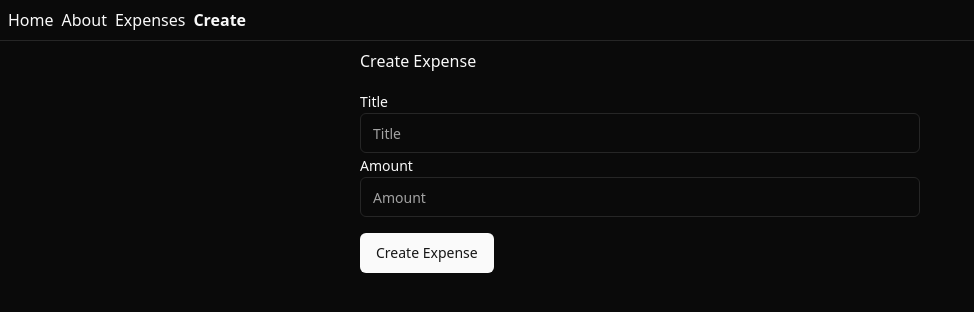
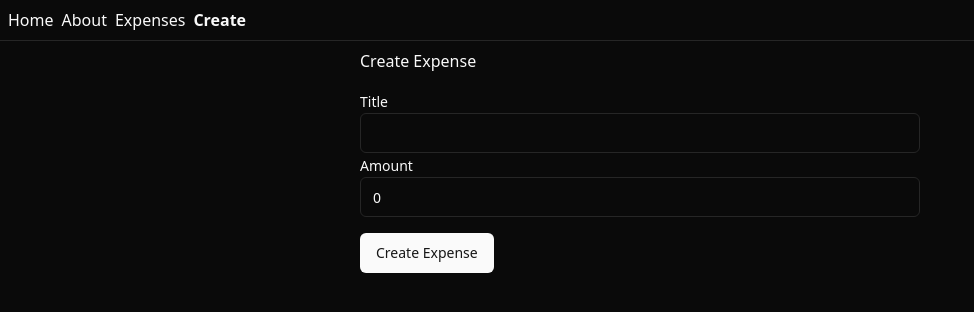
Before and after one commit to rizkyrachman00/React-Bun-Hono-App, a React (Vite) app in the folder frontend/: page /create-expense in a window 1280 px wide. Shown: the top 312 px of the page, without its empty margins (0-974 px from the left). Built offline with nearby package versions, Linux system fonts and the light colour scheme; what hono would draw is missing.

Commit message:
feat: create expense w/ tanstack form, navigate other page after success submit

```diff
--- a/frontend/package.json
+++ b/frontend/package.json
@@ -12,6 +12,7 @@
   "dependencies": {
     "@radix-ui/react-label": "^2.1.4",
     "@radix-ui/react-slot": "^1.2.0",
+    "@tanstack/react-form": "^1.9.0",
     "@tanstack/react-query": "^5.74.7",
     "@tanstack/react-router": "^1.117.1",
     "@tanstack/react-router-devtools": "^1.117.1",
--- a/frontend/src/routes/create-expense.tsx
+++ b/frontend/src/routes/create-expense.tsx
@@ -1,23 +1,99 @@
-import { createFileRoute } from '@tanstack/react-router'
+import { createFileRoute, useNavigate } from '@tanstack/react-router'
 import { Input } from "@/components/ui/input"
 import { Label } from "@/components/ui/label"
 import { Button } from '@/components/ui/button'
+import { useForm } from '@tanstack/react-form'
+import { api } from "@/lib/api"
 
 export const Route = createFileRoute('/create-expense')({
   component: CreateExpense,
 })
 
 function CreateExpense() {
+  const navigate = useNavigate()
+
+  const form = useForm({
+    defaultValues: {
+      title: '',
+      amount: 0,
+    },
+    onSubmit: async ({ value }) => {
+      await new Promise((r) => setTimeout(r, 2000))
+
+      const res = await api.expenses.$post({ json: value })
+
+      if (!res.ok) {
+        throw new Error("Server error")
+      }
+
+      navigate({ to: "/expenses" })
+    },
+  })
+
   return (
     <div className='p-2 max-w-xl m-auto'>
       <h2 className='mb-4'>Create Expense</h2>
-      <form>
-        <Label htmlFor="title">Title</Label>
-        <Input type="text" id="title" placeholder="Title" />
+      <form
+        onSubmit={(e) => {
+          e.preventDefault()
+          e.stopPropagation()
+          form.handleSubmit()
+        }}
+      >
+        <form.Field
+          name="title"
+          children={(field) => {
+            return (
+              <>
+                <Label htmlFor={field.name}>Title</Label>
+                <Input
+                  id={field.name}
+                  name={field.name}
+                  value={field.state.value}
+                  onBlur={field.handleBlur}
+                  onChange={(e) => field.handleChange(e.target.value)}
+                />
+                {field.state.meta.isTouched && !field.state.meta.isValid ? (
+                  <em>{field.state.meta.errors.join(', ')}</em>
+                ) : null}
+                {field.state.meta.isValidating ? 'Validating...' : null}
+              </>
+            )
+          }}
+        />
 
-        <Label htmlFor="amount">Amount</Label>
-        <Input type="number" id="amount" placeholder="Amount" />
-        <Button className='mt-4' type='submit'>Create Expense</Button>
+        <form.Field
+          name="amount"
+          children={(field) => {
+            return (
+              <>
+                <Label htmlFor={field.name}>Amount</Label>
+                <Input
+                  id={field.name}
+                  name={field.name}
+                  value={field.state.value}
+                  onBlur={field.handleBlur}
+                  type='number'
+                  onChange={(e) => field.handleChange(Number(e.target.value))}
+                />
+                {field.state.meta.isTouched && !field.state.meta.isValid ? (
+                  <em>{field.state.meta.errors.join(', ')}</em>
+                ) : null}
+                {field.state.meta.isValidating ? 'Validating...' : null}
+              </>
+
+            )
+          }}
+        />
+
+        <form.Subscribe
+          selector={(state) => [state.canSubmit, state.isSubmitting]}
+          children={([canSubmit, isSubmitting]) => (
+            <Button className='mt-4' type='submit' disabled={!canSubmit}>
+              {isSubmitting ? 'Loading...' : 'Create Expense'}
+            </Button>
+          )}
+        />
       </form>
     </div>
   )
```
Also changed, not shown: 1 other file (tests, documents, lock files or other folders).
